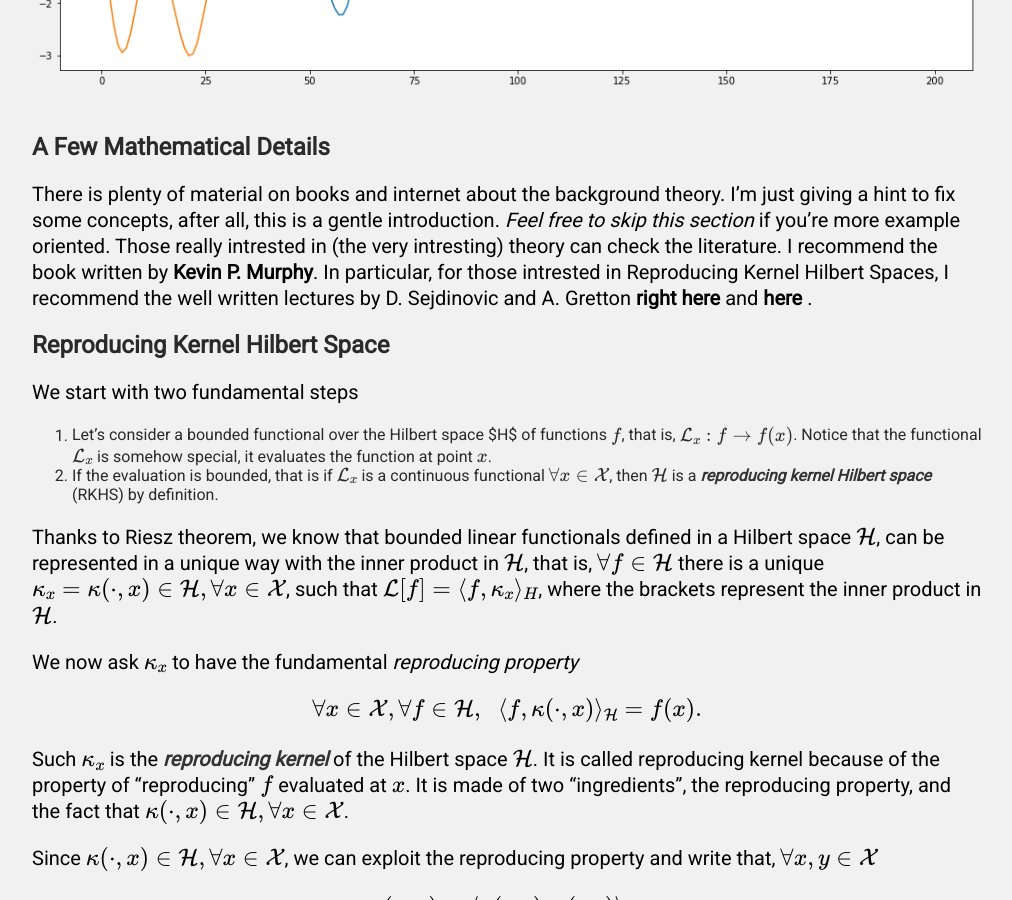
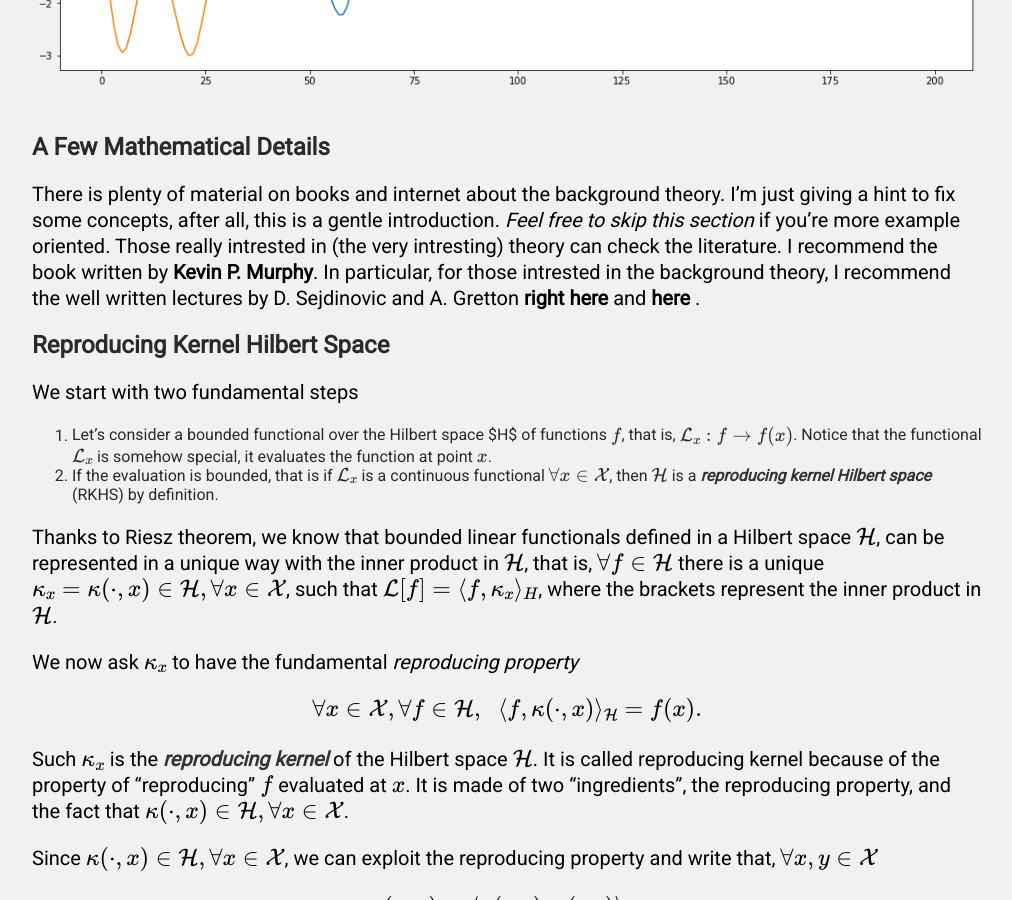
Before and after one commit to FullSimplify/FullSimplify.github.io, a Jekyll site: the page built from _posts/2000-01-02-Support-Vector-Machines,-a-Gentle-Introduction.md, in a window 1280 px wide and 900 px high, scrolled down 3004 px. Shown: the whole window, without its empty margins (133-1145 px from the left). Built offline with Jekyll 4.4.1, drawn with Linux system fonts in a browser that asks for light colours; formulas are drawn with MathJax 3.

Commit message:
Update 2000-01-02-Support-Vector-Machines,-a-Gentle-Introduction.md

```diff
--- a/_posts/2000-01-02-Support-Vector-Machines,-a-Gentle-Introduction.md
+++ b/_posts/2000-01-02-Support-Vector-Machines,-a-Gentle-Introduction.md
@@ -93,7 +93,7 @@
 ## A Few Mathematical Details
 
 
-There is plenty of material on books and internet about the background theory. I'm just giving a hint to fix some concepts, after all, this is a gentle introduction. *Feel free to skip this section* if you're more example oriented. Those really intrested in (the very intresting) theory can check the literature. I recommend the book written by <a target="_blank" href='http://www.cs.ubc.ca/~murphyk/MLbook/index.html'>Kevin P. Murphy</a>. In particular, for those intrested in Reproducing Kernel Hilbert Spaces, I recommend the well written lectures by D. Sejdinovic and A. Gretton <a target="_blank" href='http://www.stats.ox.ac.uk/~sejdinov/teaching/atml14/Theory_2014.pdf'>right here</a> and <a target="_blank" href='http://www.gatsby.ucl.ac.uk/~gretton/coursefiles/lecture4_introToRKHS.pdf'> here </a>.
+There is plenty of material on books and internet about the background theory. I'm just giving a hint to fix some concepts, after all, this is a gentle introduction. *Feel free to skip this section* if you're more example oriented. Those really intrested in (the very intresting) theory can check the literature. I recommend the book written by <a target="_blank" href='http://www.cs.ubc.ca/~murphyk/MLbook/index.html'>Kevin P. Murphy</a>. In particular, for those intrested in the background theory, I recommend the well written lectures by D. Sejdinovic and A. Gretton <a target="_blank" href='http://www.stats.ox.ac.uk/~sejdinov/teaching/atml14/Theory_2014.pdf'>right here</a> and <a target="_blank" href='http://www.gatsby.ucl.ac.uk/~gretton/coursefiles/lecture4_introToRKHS.pdf'> here </a>.
 
 ## Reproducing Kernel Hilbert Space
 
```
